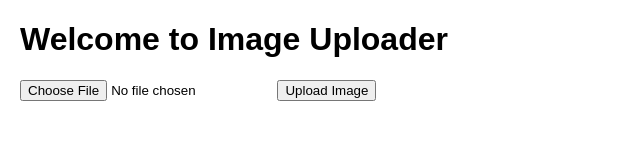
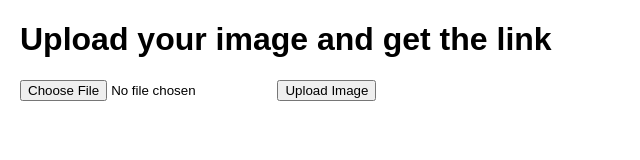
Before and after one commit to nurhusenm/image-uploader, a website: page index.html in a window 1280 px wide. Shown: the whole page, without its empty margins (0-640 px from the left). Drawn offline with Linux system fonts and the light colour scheme.

Commit message:
changing the title

```diff
--- a/index.html
+++ b/index.html
@@ -35,7 +35,7 @@
     </style>
   </head>
   <body>
-    <h1>Welcome to Image Uploader</h1>
+    <h1>Upload your image and get the link</h1>
     <form id="upload-form">
       <input type="file" name="image" accept="image/*" required />
       <button type="submit">Upload Image</button>
```
Also changed, not shown: README.md, 1 other file.
